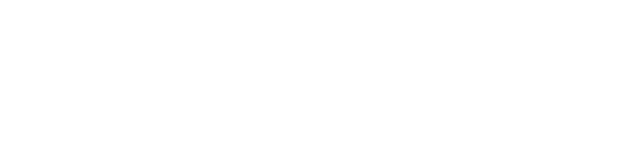
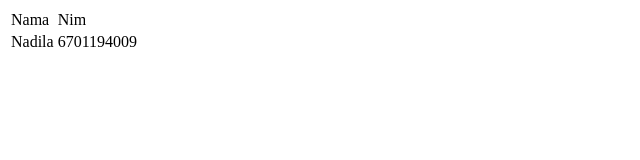
Before and after one commit to nadilaa02/belajarkuy, a plain HTML site: page index.html in a window 1280 px wide. Shown: the whole page, without its empty margins (0-640 px from the left). Drawn offline with Linux system fonts and the light colour scheme.

Commit message:
v1.1-6701194009

```diff
--- a/index.html
+++ b/index.html
@@ -5,6 +5,15 @@
     <title>Title</title>
 </head>
 <body>
-
+<table>
+<tr>
+    <td>Nama</td>
+    <td>Nim</td>
+</tr>
+<tr>
+    <td>Nadila</td>
+    <td>6701194009</td>
+</tr>
+</table>
 </body>
 </html>
```
Also changed, not shown: foto.html (+1 -1 lines).
